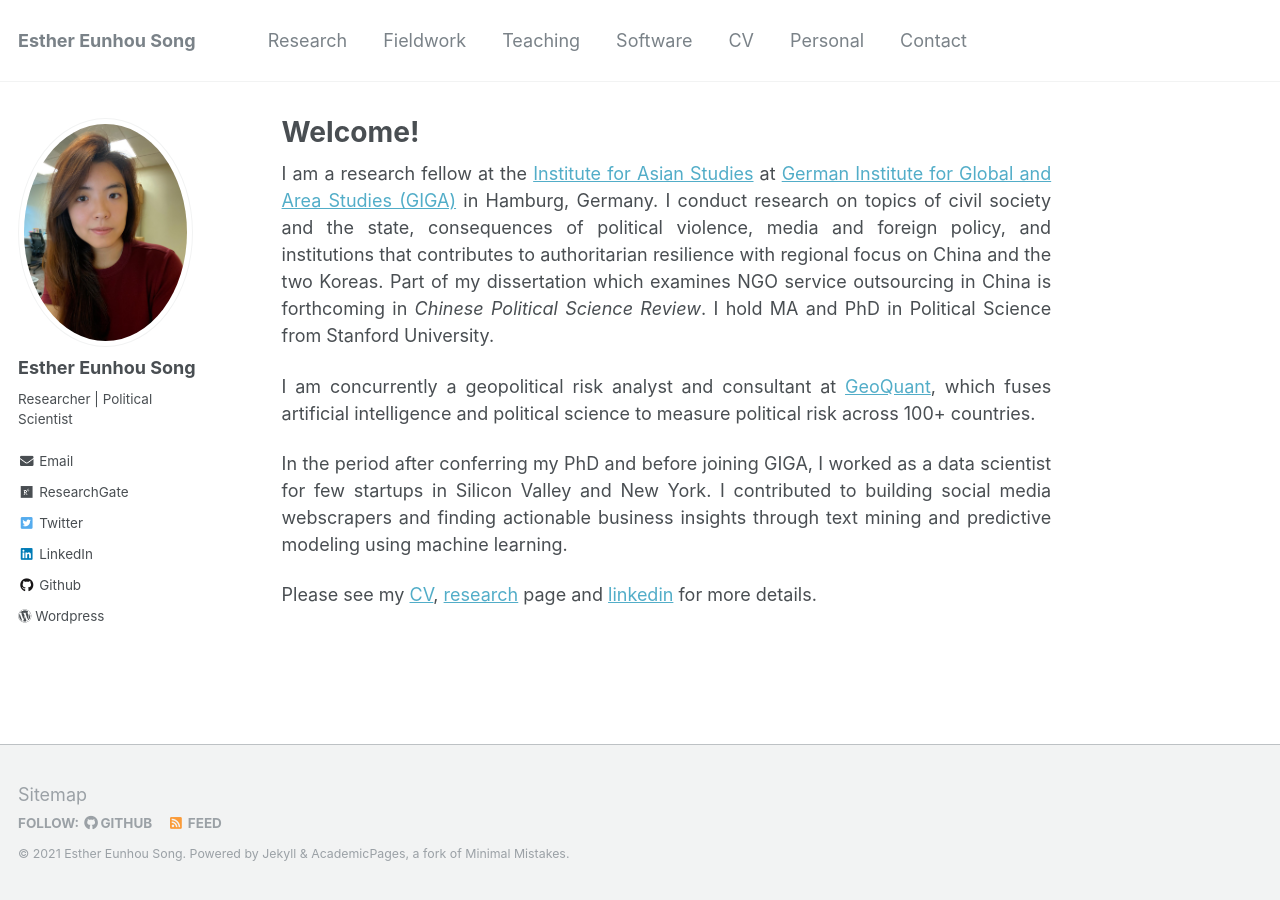
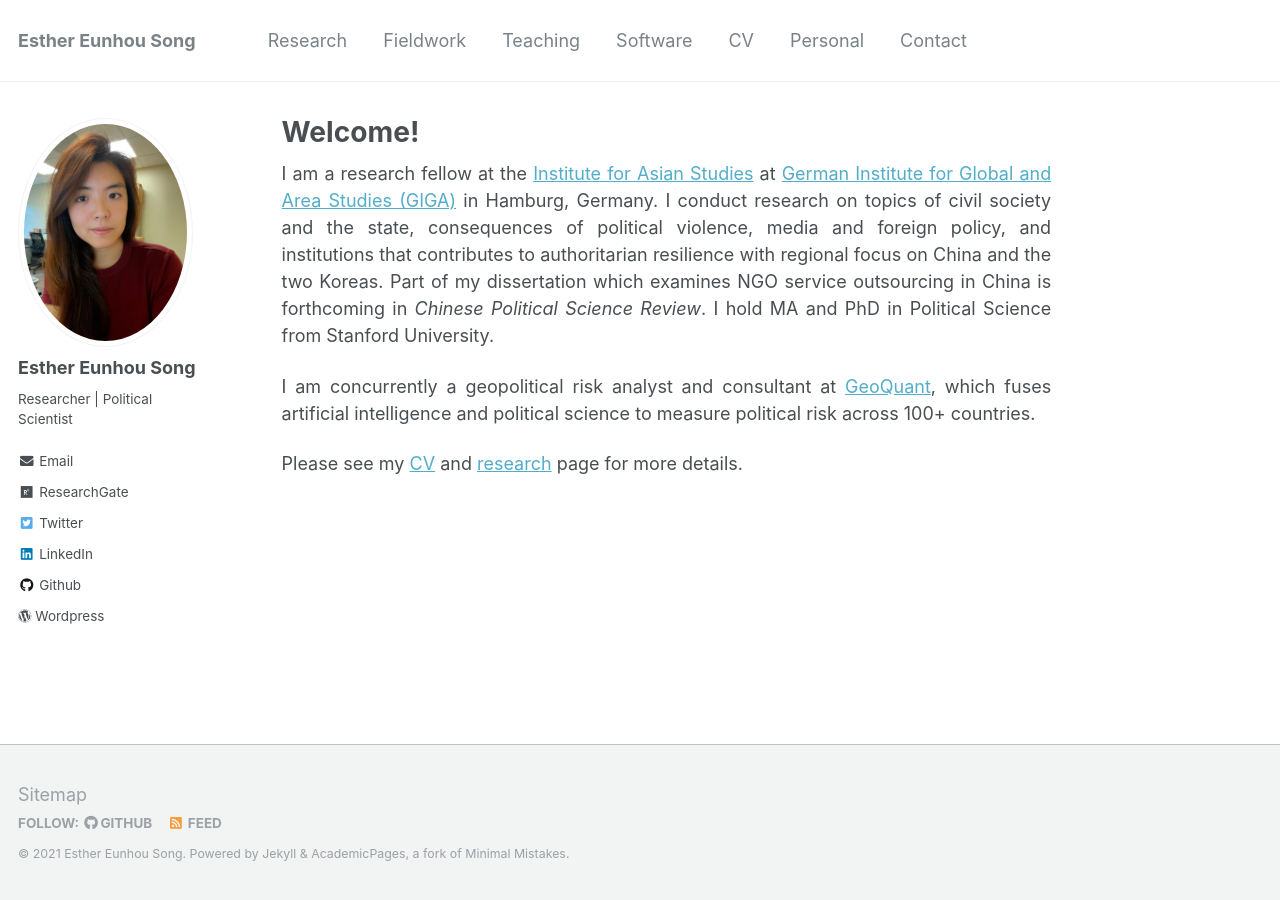
Before and after one commit to ehsong/ehsong.github.io, a Jekyll site: the page built from _pages/about.md, in a window 1280 px wide. Built offline with Jekyll 4.4.1, drawn with Linux system fonts in a browser that asks for light colours.

Commit message:
Update about.md

```diff
--- a/_pages/about.md
+++ b/_pages/about.md
@@ -11,6 +11,4 @@
 
 I am concurrently a geopolitical risk analyst and consultant at [GeoQuant](https://geoquant.com/), which fuses artificial intelligence and political science to measure political risk across 100+ countries.
 
-In the period after conferring my PhD and before joining GIGA, I worked as a data scientist for few startups in Silicon Valley and New York. I contributed to building social media webscrapers and finding actionable business insights through text mining and predictive modeling using machine learning.
-
-Please see my [CV](https://ehsong.github.io/files/SONG_CV2.pdf), [research](https://ehsong.github.io/research/) page and [linkedin](https://www.linkedin.com/in/eunhou-esther-song/) for more details.
+Please see my [CV](https://ehsong.github.io/files/SONG_CV2.pdf) and [research](https://ehsong.github.io/research/) page for more details.
```
